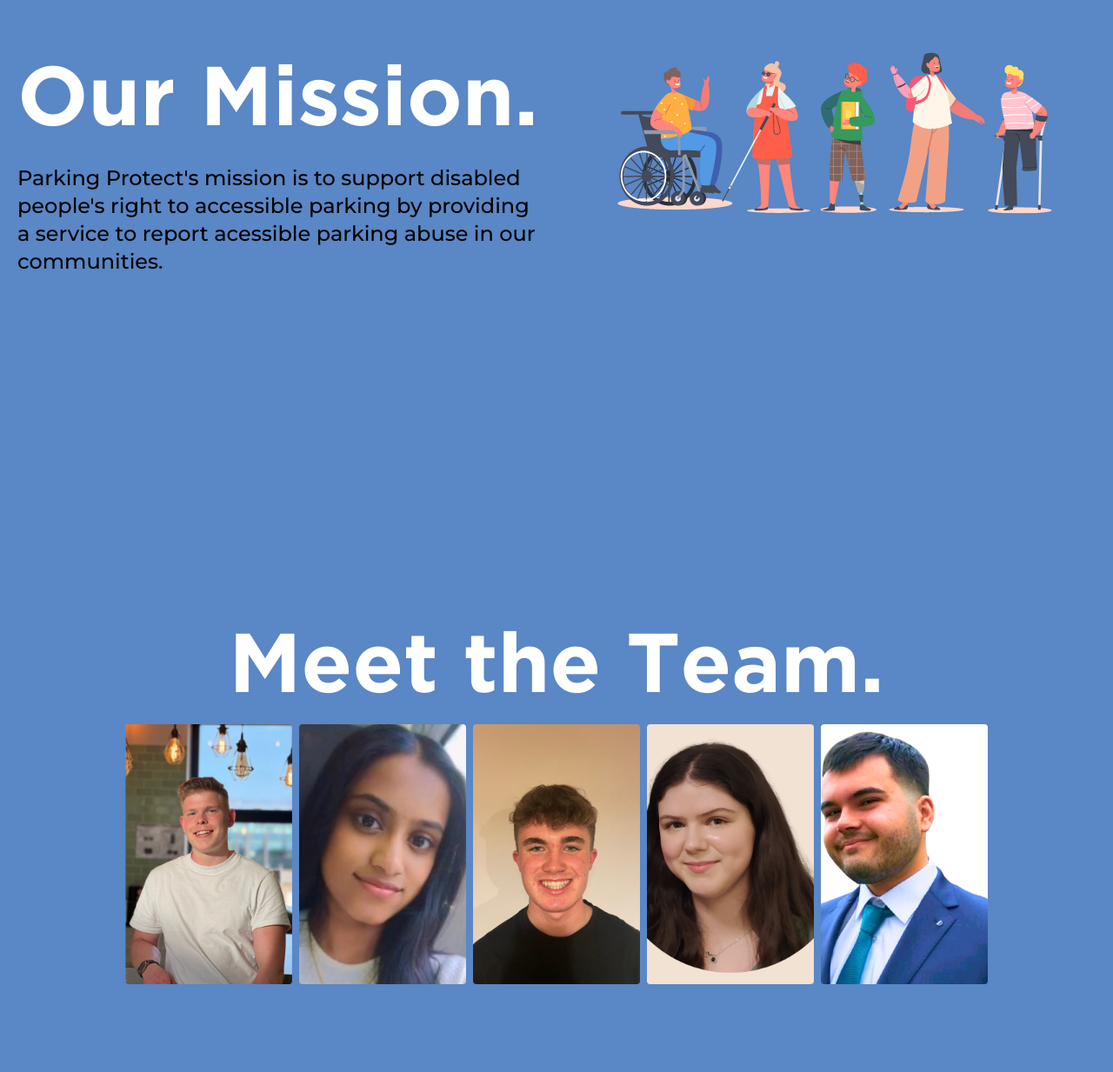
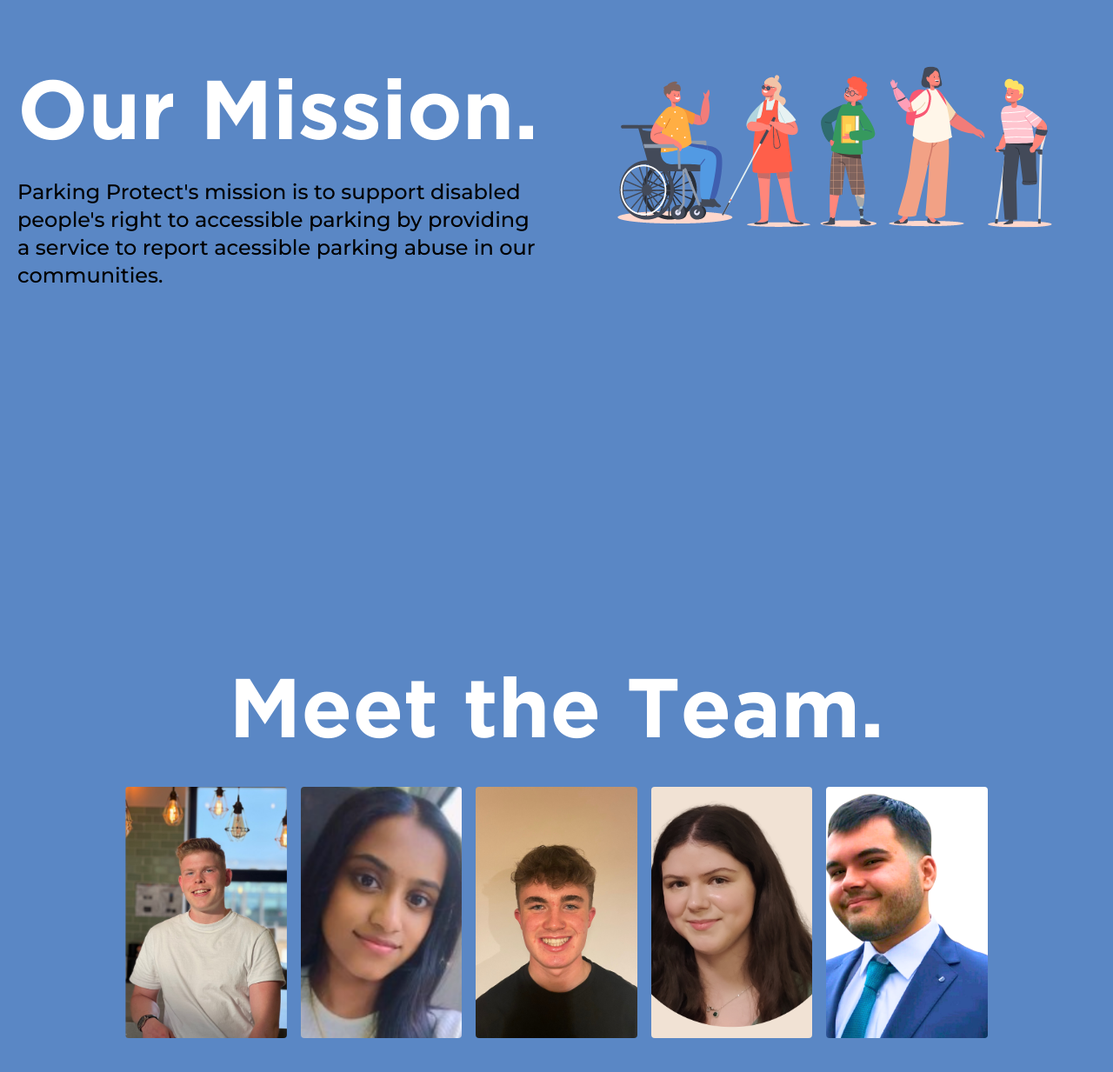
Before and after one commit to ngowran/parkingprotect, a Next.js app: page / in a window 1280 px wide. Shown: the part 1765-2998 px from the top of the page at 87% size. Built offline with nearby package versions, Linux system fonts and the light colour scheme.

Commit message:
tweak mission, team, teamdata

```diff
--- a/components/Mission.jsx
+++ b/components/Mission.jsx
@@ -5,7 +5,7 @@
 
 export default function Mission() {
   return (
-    <section id="mission" className="py-32">
+    <section id="mission" className="py-36">
       <div>
         <div className="grid md:grid-cols-2 grid-cols-1">
           <div className="text-center md:text-left p-5">
--- a/components/Team.jsx
+++ b/components/Team.jsx
@@ -9,10 +9,11 @@
 const Team = () => {
   return (
     <section id="team" className="py-32">
-      <div className="w-160 md:w-320 lg:w-400 md:p-24 lg:p-32 mx-auto text-center py-24">
+      <div className="w-160 md:w-320 lg:w-400 md:p-24 lg:p-32 mx-auto text-center">
+        <div className="text-center p-5">
         <Heading title="Meet the Team" />
-
-        <div className="grid md:grid-cols-3 lg:grid-cols-5 gap-2 p-4">
+        </div>
+        <div className="grid md:grid-cols-3 lg:grid-cols-5 gap-4 p-4">
           {TeamData.map((team, index) => {
             return (
               <div key={index} className="relative">
--- a/components/TeamData.js
+++ b/components/TeamData.js
@@ -14,7 +14,7 @@
 
   {
     image: Sadhana,
-    name: "Sadhana R Sambandan",
+    name: "Sadhana R Sambandam",
     url: "https://www.linkedin.com/in/sadhana-r-sambandam-855733250/",
     role: "Business Analyst",
   },
```
